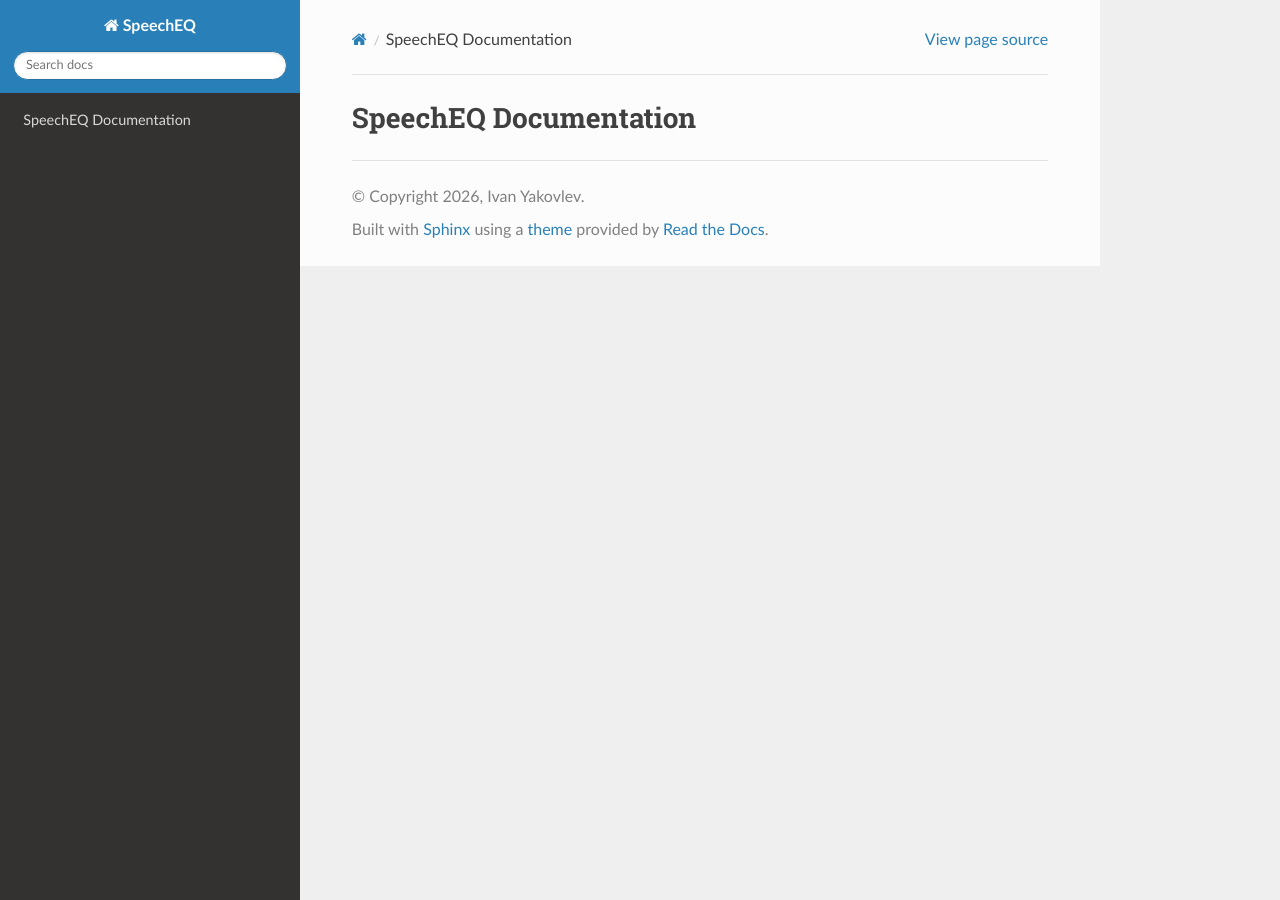
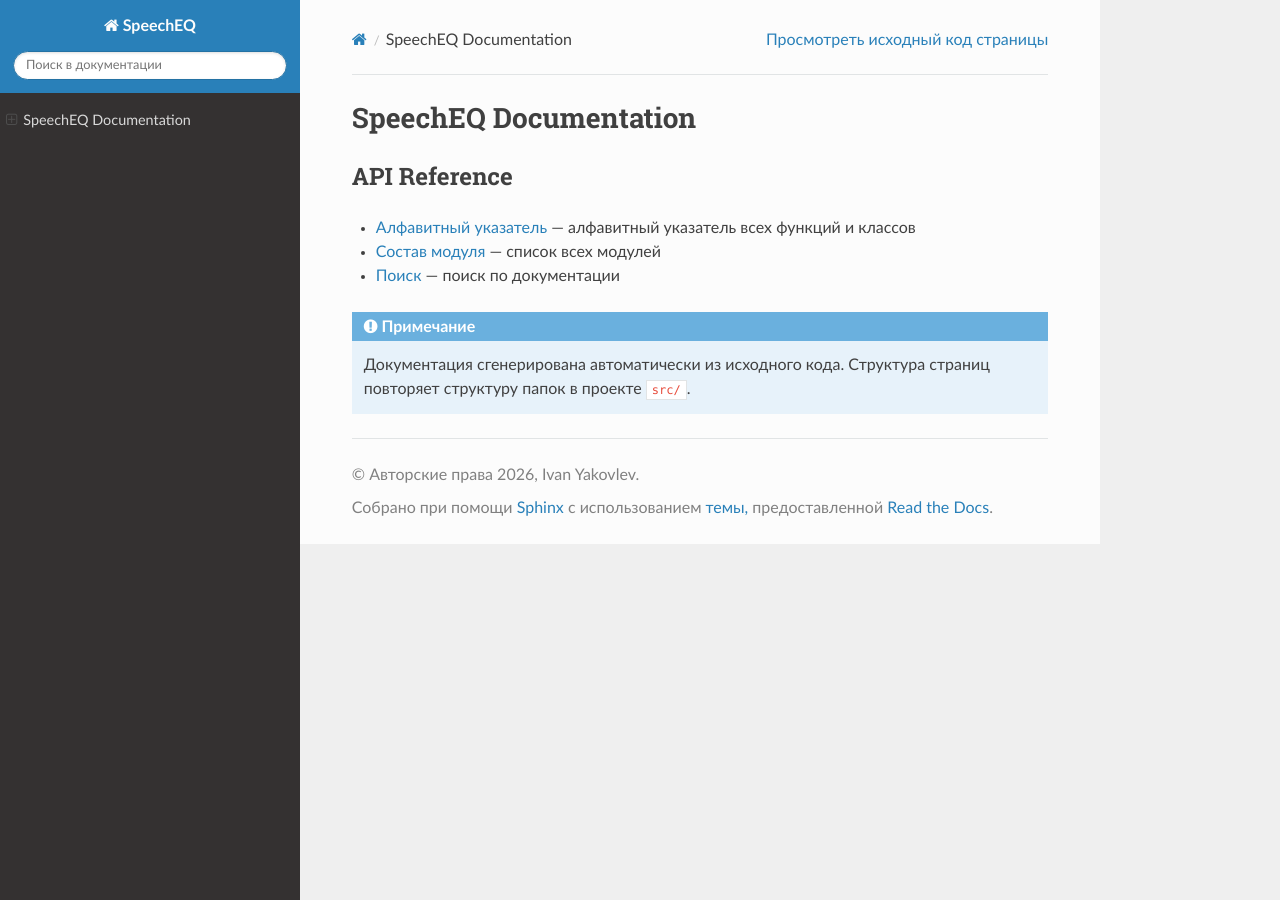
Before and after one commit to yakovlevia/SpeechEQ, a Sphinx documentation site: the page built from docs/index.rst, in a window 1280 px wide. Built offline with Sphinx 7.4.7 and the Read the Docs theme 3.1.0, drawn with Linux system fonts in a browser that asks for light colours; pages that are not in the unit, such as notebooks, are missing from menus.

Commit message:
Update ui

```diff
--- a/docs/conf.py
+++ b/docs/conf.py
@@ -1,28 +1,40 @@
+# Configuration file for the Sphinx documentation builder.
+# Generated for SpeechEQ project
+
 import os
 import sys
 
 sys.path.insert(0, os.path.abspath('../src'))
 
+# -- Project information -----------------------------------------------------
 project = 'SpeechEQ'
 copyright = '2026, Ivan Yakovlev'
 author = 'Ivan Yakovlev'
+release = '1.0.0'
 
+# -- General configuration ---------------------------------------------------
 extensions = [
     'sphinx.ext.autodoc',
     'sphinx.ext.napoleon',
     'sphinx_autodoc_typehints',
     'sphinx.ext.viewcode',
+    'sphinx.ext.intersphinx',
 ]
 
-templates_path = ['_templates']
+exclude_patterns = ['_build', 'Thumbs.db', '.DS_Store']
 
+# -- Autodoc settings --------------------------------------------------------
 autodoc_default_options = {
     'members': True,
     'undoc-members': True,
     'show-inheritance': True,
+    'member-order': 'bysource',
 }
 autodoc_member_order = 'bysource'
+autodoc_typehints = 'description'
+autodoc_typehints_description_target = 'documented'
 
+# Mock imports for heavy/optional dependencies
 autodoc_mock_imports = [
     'torch', 'torchaudio', 'speechbrain', 'einops',
     'rotary_embedding_torch', 'pyloudnorm', 'noisereduce',
@@ -31,10 +43,42 @@
     'PySide6.QtMultimediaWidgets', 'shiboken6',
 ]
 
-exclude_patterns = ['_build', 'Thumbs.db', '.DS_Store']
+# -- Options for HTML output -------------------------------------------------
 html_theme = 'sphinx_rtd_theme'
+html_static_path = ['_static']
+html_title = 'SpeechEQ Documentation'
+html_short_title = 'SpeechEQ'
+html_logo = None  # Path to logo if you have one
+html_favicon = None  # Path to favicon if you have one
+
 html_theme_options = {
     'navigation_depth': 4,
     'collapse_navigation': False,
     'sticky_navigation': True,
+    'titles_only': False,
+    'includehidden': True,
 }
+
+# Show full module paths in headings
+add_module_names = True
+
+# Sidebar configuration for better navigation
+html_sidebars = {
+    '**': [
+        'globaltoc.html',
+        'relations.html',
+        'sourcelink.html',
+        'searchbox.html',
+    ]
+}
+
+# -- Internationalization ----------------------------------------------------
+language = 'ru'
+locale_dirs = ['locale/']
+gettext_compact = False
+
+# -- Intersphinx mapping (optional) ------------------------------------------
+intersphinx_mapping = {
+    'python': ('https://docs.python.org/3', None),
+    'torch': ('https://pytorch.org/docs/stable', None),
+}
--- a/docs/index.rst
+++ b/docs/index.rst
@@ -4,6 +4,16 @@
 .. toctree::
    :maxdepth: 2
    :caption: Содержание
-   :glob:
 
-   source/*
+   source/modules
+
+API Reference
+-------------
+
+* :ref:`genindex` — алфавитный указатель всех функций и классов
+* :ref:`modindex` — список всех модулей
+* :ref:`search` — поиск по документации
+
+.. note::
+   Документация сгенерирована автоматически из исходного кода.
+   Структура страниц повторяет структуру папок в проекте ``src/``.
```
Also changed, not shown: src/__init__.py (added), 2 other files.
